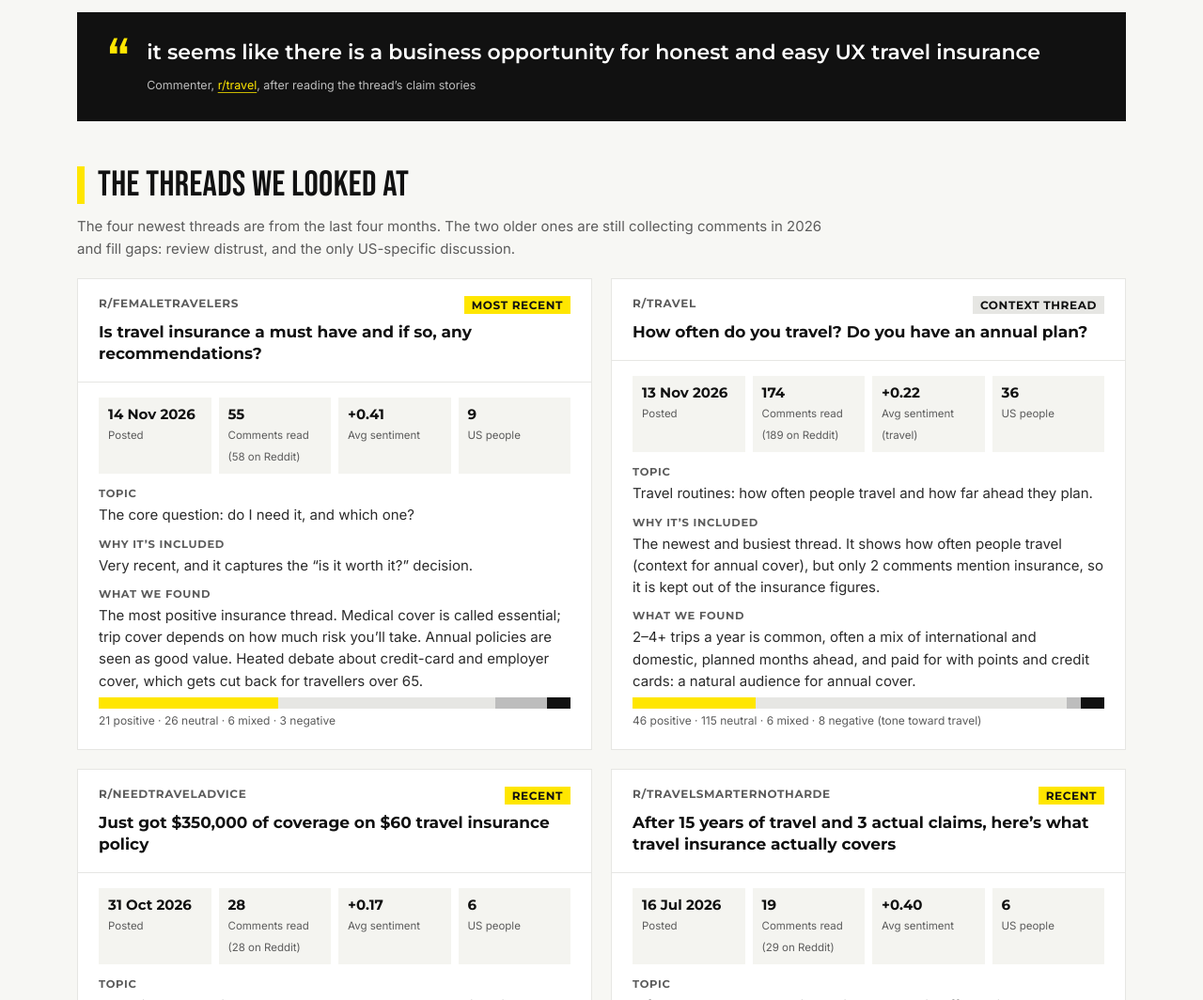
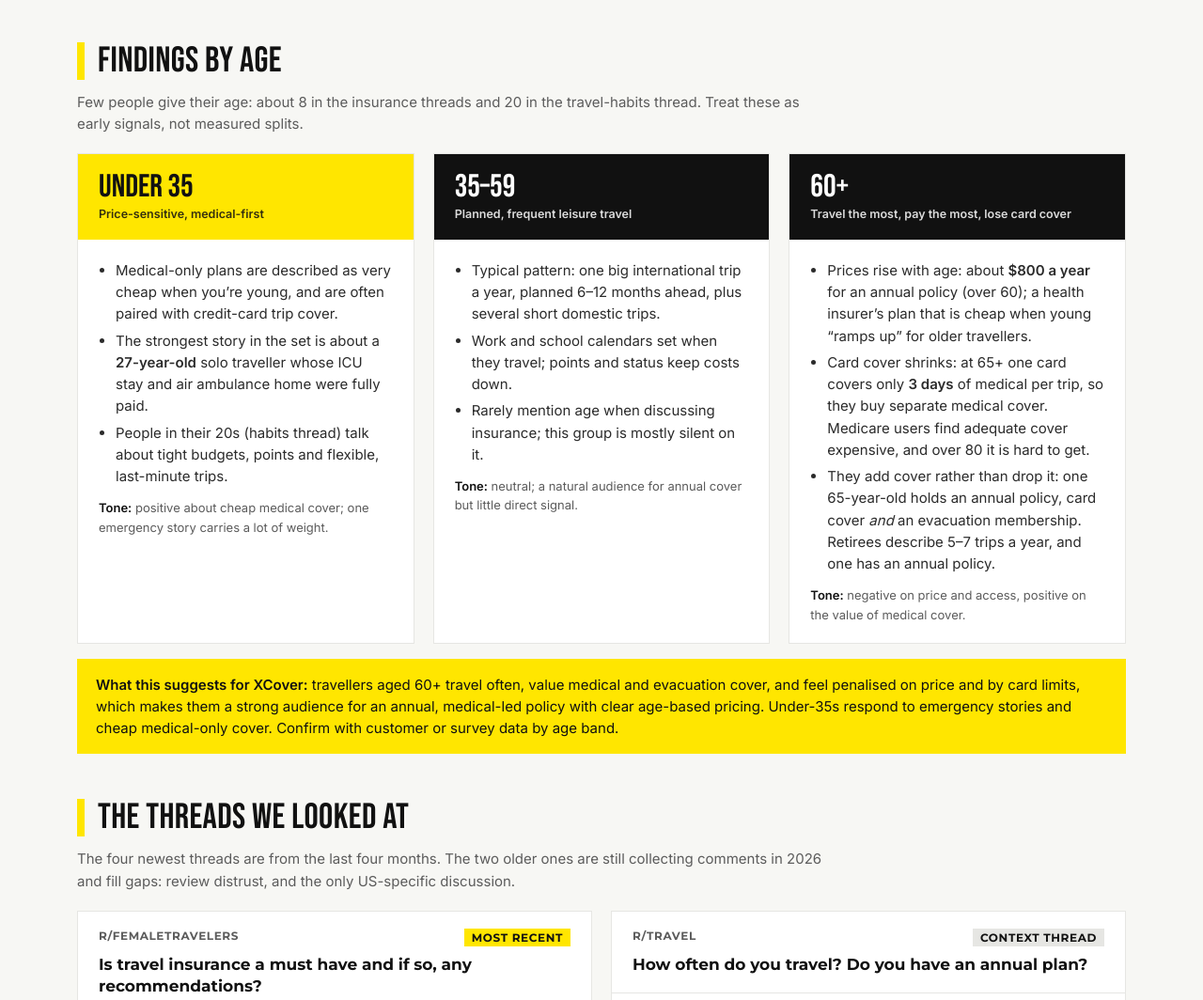
Before and after one commit to rohitcresearch-jpg/travel-reddit, a plain HTML site: page index.html in a window 1280 px wide. Shown: the part 3034-4098 px from the top of the page at 94% size. Drawn offline with Linux system fonts and the light colour scheme.

Commit message:
Add files via upload

```diff
--- a/index.html
+++ b/index.html
@@ -77,10 +77,17 @@ td{padding:12px 14px;border-top:1px solid var(--line);vertical-align:top}
 .voice.p .tag{background:var(--yel)}.voice.n .tag{background:var(--ink)}.voice.q .tag{background:var(--grey)}
 .voice p{margin:0 0 8px;color:var(--ink)}
 .voice small{color:var(--soft);font-size:12.5px}
-.quote{background:var(--ink);color:#fff;padding:28px 32px;margin-top:16px;display:flex;gap:18px;align-items:flex-start}
-.quote .mk{font:400 72px/0.8 "Bebas Neue",Impact,sans-serif;color:var(--yel)}
-.quote p{font:600 22px/1.35 Montserrat,Arial,sans-serif;margin:0 0 8px}
-.quote small{color:#BDBDBD}.quote a{color:var(--yel)}
+.ages{display:grid;grid-template-columns:repeat(3,minmax(0,1fr));gap:20px}
+.age{background:var(--card);border:1px solid var(--line);display:flex;flex-direction:column}
+.age .hd{padding:18px 22px;background:var(--ink);color:#fff}
+.age.y .hd{background:var(--yel);color:var(--ink)}
+.age .band{font:400 34px/1 "Bebas Neue",Impact,sans-serif}
+.age .who{font:600 12.5px/1.35 Inter,Arial,sans-serif;margin-top:4px;opacity:.85}
+.age .bd{padding:16px 22px 20px;flex:1}
+.age ul{margin:0;padding-left:18px}.age li{margin:5px 0}
+.age .tone{margin-top:12px;font-size:13px;color:var(--soft)}
+.age .tone b{color:var(--ink)}
+.agenote{background:var(--yel);padding:16px 20px;margin-top:16px;color:var(--ink)}
 .threads{display:grid;grid-template-columns:repeat(2,minmax(0,1fr));gap:20px}
 .thread{background:var(--card);border:1px solid var(--line);display:flex;flex-direction:column}
 .thread .hd{padding:18px 22px;border-bottom:1px solid var(--line)}
@@ -104,8 +111,8 @@ td{padding:12px 14px;border-top:1px solid var(--line);vertical-align:top}
 .method ul{margin:0;padding-left:18px}.method li{margin:5px 0}
 footer{margin-top:48px;border-top:1px solid var(--line);padding:20px 0 40px;color:var(--muted);font-size:12px}
 footer .wrap{display:flex;justify-content:space-between;gap:16px;flex-wrap:wrap}
-@media (max-width:980px){.kpis{grid-template-columns:repeat(3,minmax(0,1fr))}.kpi:nth-child(3){border-right:none}.kpi:nth-child(-n+3){border-bottom:1px solid var(--line)}.find,.charts{grid-template-columns:repeat(2,minmax(0,1fr))}.threads{grid-template-columns:minmax(0,1fr)}}
-@media (max-width:760px){.wrap{padding:0 16px}h1{font-size:46px}.kpis,.find,.charts,.voices,.threads,.method{grid-template-columns:1fr}.kpi{border-right:none;border-bottom:1px solid var(--line)}.facts{grid-template-columns:repeat(2,minmax(0,1fr))}.tpn,.tpn tbody,.tpn tr,.tpn td{display:block;width:100%!important}.tpn thead{display:none}.tpn td:before{content:attr(data-h);display:block;font:700 11px Montserrat,Arial,sans-serif;letter-spacing:.06em;text-transform:uppercase;color:var(--soft);margin-bottom:4px}.tpn td:first-child:before{display:none}.bar,.div{grid-template-columns:120px 1fr 44px}.div{grid-template-columns:110px 1fr 1fr 44px}header.top .meta{display:none}}
+@media (max-width:980px){.kpis{grid-template-columns:repeat(3,minmax(0,1fr))}.kpi:nth-child(3){border-right:none}.kpi:nth-child(-n+3){border-bottom:1px solid var(--line)}.find,.charts{grid-template-columns:repeat(2,minmax(0,1fr))}.threads{grid-template-columns:minmax(0,1fr)}.ages{grid-template-columns:minmax(0,1fr)}}
+@media (max-width:760px){.wrap{padding:0 16px}h1{font-size:46px}.kpis,.find,.charts,.voices,.threads,.method,.ages{grid-template-columns:1fr}.kpi{border-right:none;border-bottom:1px solid var(--line)}.facts{grid-template-columns:repeat(2,minmax(0,1fr))}.tpn,.tpn tbody,.tpn tr,.tpn td{display:block;width:100%!important}.tpn thead{display:none}.tpn td:before{content:attr(data-h);display:block;font:700 11px Montserrat,Arial,sans-serif;letter-spacing:.06em;text-transform:uppercase;color:var(--soft);margin-bottom:4px}.tpn td:first-child:before{display:none}.bar,.div{grid-template-columns:120px 1fr 44px}.div{grid-template-columns:110px 1fr 1fr 44px}header.top .meta{display:none}}
 </style>
 </head>
 <body>
@@ -206,7 +213,29 @@ footer .wrap{display:flex;justify-content:space-between;gap:16px;flex-wrap:wrap}
 <div class="voice q"><div class="tag"></div><div><p>The top five insurers suggested to them all had questionable reviews, so they turned to Reddit instead.</p><small><a href="https://www.reddit.com/r/travel/comments/138so0p/travel_insurance_recommendations_for_us_citizens/jj00vbl/">Comment, r/travel</a> · US citizen</small></div></div>
 <div class="voice q"><div class="tag"></div><div><p>Commenters suspected the $350k success story was an ad: a two-year-old account that had never posted before.</p><small><a href="https://www.reddit.com/r/NeedTravelAdvice/comments/1xkh7qg/just_got_350000_of_coverage_on_60_travel/19rymjrtzelqc/">Comment, r/NeedTravelAdvice</a></small></div></div>
 </div>
-<div class="quote"><div class="mk">“</div><div><p>it seems like there is a business opportunity for honest and easy UX travel insurance</p><small>Commenter, <a href="https://www.reddit.com/r/travel/comments/1htmu6j/i_am_looking_for_travel_insurance_and_they_all/p5mdwlj/">r/travel</a>, after reading the thread’s claim stories</small></div></div>
+</section>
+
+<section>
+<div class="h2"><i></i><h2>Findings by age</h2></div>
+<p class="sub">Few people give their age: about 8 in the insurance threads and 20 in the travel-habits thread. Treat these as early signals, not measured splits.</p>
+<div class="ages">
+<div class="age y"><div class="hd"><div class="band">Under 35</div><div class="who">Price-sensitive, medical-first</div></div><div class="bd"><ul>
+<li>Medical-only plans are described as very cheap when you’re young, and are often paired with credit-card trip cover.</li>
+<li>The strongest story in the set is about a <b>27-year-old</b> solo traveller whose ICU stay and air ambulance home were fully paid.</li>
+<li>People in their 20s (habits thread) talk about tight budgets, points and flexible, last-minute trips.</li>
+</ul><div class="tone"><b>Tone:</b> positive about cheap medical cover; one emergency story carries a lot of weight.</div></div></div>
+<div class="age"><div class="hd"><div class="band">35–59</div><div class="who">Planned, frequent leisure travel</div></div><div class="bd"><ul>
+<li>Typical pattern: one big international trip a year, planned 6–12 months ahead, plus several short domestic trips.</li>
+<li>Work and school calendars set when they travel; points and status keep costs down.</li>
+<li>Rarely mention age when discussing insurance; this group is mostly silent on it.</li>
+</ul><div class="tone"><b>Tone:</b> neutral; a natural audience for annual cover but little direct signal.</div></div></div>
+<div class="age"><div class="hd"><div class="band">60+</div><div class="who">Travel the most, pay the most, lose card cover</div></div><div class="bd"><ul>
+<li>Prices rise with age: about <b>$800 a year</b> for an annual policy (over 60); a health insurer’s plan that is cheap when young “ramps up” for older travellers.</li>
+<li>Card cover shrinks: at 65+ one card covers only <b>3 days</b> of medical per trip, so they buy separate medical cover. Medicare users find adequate cover expensive, and over 80 it is hard to get.</li>
+<li>They add cover rather than drop it: one 65-year-old holds an annual policy, card cover <i>and</i> an evacuation membership. Retirees describe 5–7 trips a year, and one has an annual policy.</li>
+</ul><div class="tone"><b>Tone:</b> negative on price and access, positive on the value of medical cover.</div></div></div>
+</div>
+<div class="agenote"><b>What this suggests for XCover:</b> travellers aged 60+ travel often, value medical and evacuation cover, and feel penalised on price and by card limits, which makes them a strong audience for an annual, medical-led policy with clear age-based pricing. Under-35s respond to emergency stories and cheap medical-only cover. Confirm with customer or survey data by age band.</div>
 </section>
 
 <section>
@@ -216,7 +245,7 @@ footer .wrap{display:flex;justify-content:space-between;gap:16px;flex-wrap:wrap}
 
 <div class="thread"><div class="hd"><div class="sr"><span>r/femaletravelers</span><span class="pill">Most recent</span></div>
 <h3><a href="https://www.reddit.com/r/femaletravelers/comments/1xwbqlt/is_travel_insurance_a_must_have_and_if_so_any/">Is travel insurance a must have and if so, any recommendations?</a></h3></div>
-<div class="bd"><div class="facts"><div><b>14 Nov 2026</b><span>Posted</span></div><div><b>55</b><span>Comments read (58 on Reddit)</span></div><div><b>+0.41</b><span>Avg sentiment</span></div><div><b>9</b><span>US people</span></div></div>
+<div class="bd"><div class="facts"><div><b>14 Nov 2026</b><span>Posted</span></div><div><b>55</b><span>Comments read (58 on Reddit)</span></div><div><b>+0.41</b><span>Avg sentiment</span></div><div><b>9</b><span>Americans identified in thread</span></div></div>
 <div class="lbl">Topic</div><p>The core question: do I need it, and which one?</p>
 <div class="lbl">Why it’s included</div><p>Very recent, and it captures the “is it worth it?” decision.</p>
 <div class="lbl">What we found</div><p>The most positive insurance thread. Medical cover is called essential; trip cover depends on how much risk you’ll take. Annual policies are seen as good value. Heated debate about credit-card and employer cover, which gets cut back for travellers over 65.</p>
@@ -224,7 +253,7 @@ footer .wrap{display:flex;justify-content:space-between;gap:16px;flex-wrap:wrap}
 
 <div class="thread"><div class="hd"><div class="sr"><span>r/travel</span><span class="pill ctx">Context thread</span></div>
 <h3><a href="https://www.reddit.com/r/travel/comments/1xuu4c2/how_often_do_you_travel_do_you_have_an_annual_plan/">How often do you travel? Do you have an annual plan?</a></h3></div>
-<div class="bd"><div class="facts"><div><b>13 Nov 2026</b><span>Posted</span></div><div><b>174</b><span>Comments read (189 on Reddit)</span></div><div><b>+0.22</b><span>Avg sentiment (travel)</span></div><div><b>36</b><span>US people</span></div></div>
+<div class="bd"><div class="facts"><div><b>13 Nov 2026</b><span>Posted</span></div><div><b>174</b><span>Comments read (189 on Reddit)</span></div><div><b>+0.22</b><span>Avg sentiment (travel)</span></div><div><b>36</b><span>Americans identified in thread</span></div></div>
 <div class="lbl">Topic</div><p>Travel routines: how often people travel and how far ahead they plan.</p>
 <div class="lbl">Why it’s included</div><p>The newest and busiest thread. It shows how often people travel (context for annual cover), but only 2 comments mention insurance, so it is kept out of the insurance figures.</p>
 <div class="lbl">What we found</div><p>2–4+ trips a year is common, often a mix of international and domestic, planned months ahead, and paid for with points and credit cards: a natural audience for annual cover.</p>
@@ -232,7 +261,7 @@ footer .wrap{display:flex;justify-content:space-between;gap:16px;flex-wrap:wrap}
 
 <div class="thread"><div class="hd"><div class="sr"><span>r/NeedTravelAdvice</span><span class="pill">Recent</span></div>
 <h3><a href="https://www.reddit.com/r/NeedTravelAdvice/comments/1xkh7qg/just_got_350000_of_coverage_on_60_travel/">Just got $350,000 of coverage on $60 travel insurance policy</a></h3></div>
-<div class="bd"><div class="facts"><div><b>31 Oct 2026</b><span>Posted</span></div><div><b>28</b><span>Comments read (28 on Reddit)</span></div><div><b>+0.17</b><span>Avg sentiment</span></div><div><b>6</b><span>US people</span></div></div>
+<div class="bd"><div class="facts"><div><b>31 Oct 2026</b><span>Posted</span></div><div><b>28</b><span>Comments read (28 on Reddit)</span></div><div><b>+0.17</b><span>Avg sentiment</span></div><div><b>6</b><span>Americans identified in thread</span></div></div>
 <div class="lbl">Topic</div><p>A medical evacuation success story, and whether to believe it.</p>
 <div class="lbl">Why it’s included</div><p>Recent, well upvoted (86), and a real emergency case.</p>
 <div class="lbl">What we found</div><p>Medical evacuation is the moment that makes travel insurance feel worth it. But commenters called the post an ad, so even success stories don’t earn trust. Older travellers say medical cover gets expensive past Medicare age.</p>
@@ -240,7 +269,7 @@ footer .wrap{display:flex;justify-content:space-between;gap:16px;flex-wrap:wrap}
 
 <div class="thread"><div class="hd"><div class="sr"><span>r/TravelSmarterNotHarde</span><span class="pill">Recent</span></div>
 <h3><a href="https://www.reddit.com/r/TravelSmarterNotHarde/comments/1uxymjh/after_15_years_of_travel_and_3_actual_claims/">After 15 years of travel and 3 actual claims, here’s what travel insurance actually covers</a></h3></div>
-<div class="bd"><div class="facts"><div><b>16 Jul 2026</b><span>Posted</span></div><div><b>19</b><span>Comments read (29 on Reddit)</span></div><div><b>+0.40</b><span>Avg sentiment</span></div><div><b>6</b><span>US people</span></div></div>
+<div class="bd"><div class="facts"><div><b>16 Jul 2026</b><span>Posted</span></div><div><b>19</b><span>Comments read (29 on Reddit)</span></div><div><b>+0.40</b><span>Avg sentiment</span></div><div><b>6</b><span>Americans identified in thread</span></div></div>
 <div class="lbl">Topic</div><p>A frequent traveller explains which cover paid off: medical and cancellation.</p>
 <div class="lbl">Why it’s included</div><p>First-hand claims experience, 96% upvoted, and still getting comments in November 2026.</p>
 <div class="lbl">What we found</div><p>Medical cover is the clear winner, and the poster suggests buying for trips above about $1,500 of non-refundable spend. Commenters mostly ask which insurer to use and how the fine print works (claim deadlines, delay vs interruption).</p>
@@ -248,7 +277,7 @@ footer .wrap{display:flex;justify-content:space-between;gap:16px;flex-wrap:wrap}
 
 <div class="thread"><div class="hd"><div class="sr"><span>r/travel</span><span class="pill ctx">Older, still active</span></div>
 <h3><a href="https://www.reddit.com/r/travel/comments/1htmu6j/i_am_looking_for_travel_insurance_and_they_all/">I am looking for travel insurance and they all seem to not have good reviews</a></h3></div>
-<div class="bd"><div class="facts"><div><b>4 Jan 2025</b><span>Posted (comments to Sep 2026)</span></div><div><b>48</b><span>Comments read (67 on Reddit)</span></div><div><b>−0.37</b><span>Avg sentiment</span></div><div><b>13</b><span>US people</span></div></div>
+<div class="bd"><div class="facts"><div><b>4 Jan 2025</b><span>Posted (comments to Sep 2026)</span></div><div><b>48</b><span>Comments read (67 on Reddit)</span></div><div><b>−0.37</b><span>Avg sentiment</span></div><div><b>13</b><span>Americans identified in thread</span></div></div>
 <div class="lbl">Topic</div><p>Why every insurer seems to have bad reviews.</p>
 <div class="lbl">Why it’s included</div><p>The clearest thread on distrust and claims, and people are still adding to it.</p>
 <div class="lbl">What we found</div><p>The most negative thread: claim horror stories (repeated paperwork, war and weather exclusions, vouchers instead of refunds). The counterpoint is that well-documented claims get paid and reviews skew negative. People ask for an honest, simple insurer.</p>
@@ -256,7 +285,7 @@ footer .wrap{display:flex;justify-content:space-between;gap:16px;flex-wrap:wrap}
 
 <div class="thread"><div class="hd"><div class="sr"><span>r/travel</span><span class="pill ctx">Older, still active</span></div>
 <h3><a href="https://www.reddit.com/r/travel/comments/138so0p/travel_insurance_recommendations_for_us_citizens/">Travel insurance recommendations for US citizens?</a></h3></div>
-<div class="bd"><div class="facts"><div><b>5 May 2023</b><span>Posted (comments to Jun 2026)</span></div><div><b>39</b><span>Comments read (56 on Reddit)</span></div><div><b>+0.03</b><span>Avg sentiment</span></div><div><b>9</b><span>US people</span></div></div>
+<div class="bd"><div class="facts"><div><b>5 May 2023</b><span>Posted (comments to Jun 2026)</span></div><div><b>39</b><span>Comments read (56 on Reddit)</span></div><div><b>+0.03</b><span>Avg sentiment</span></div><div><b>9</b><span>Americans identified in thread</span></div></div>
 <div class="lbl">Topic</div><p>Which insurer a US traveller should choose.</p>
 <div class="lbl">Why it’s included</div><p>The only thread written for US travellers, and still being answered three years on.</p>
 <div class="lbl">What we found</div><p>A common US approach: book with a credit card for trip cover and buy a cheap medical-only plan. Reviews are distrusted; claims are denied on technicalities. Years later, people still reply asking which insurer the poster chose.</p>
@@ -280,6 +309,7 @@ footer .wrap{display:flex;justify-content:space-between;gap:16px;flex-wrap:wrap}
 <li>Coded by one person: treat the findings as directional hypotheses, not measured shares.</li>
 <li>US share is among people whose location is known (49 of 146); most people don’t say.</li>
 <li>One user posted the same claim complaint 5 times; it is flagged and doesn’t change the overall direction.</li>
+<li>Age findings rest on about 8 insurance comments that mention age or life stage.</li>
 <li>Voices are paraphrased; follow the links for the original wording.</li>
 </ul></div>
 </div>
```
